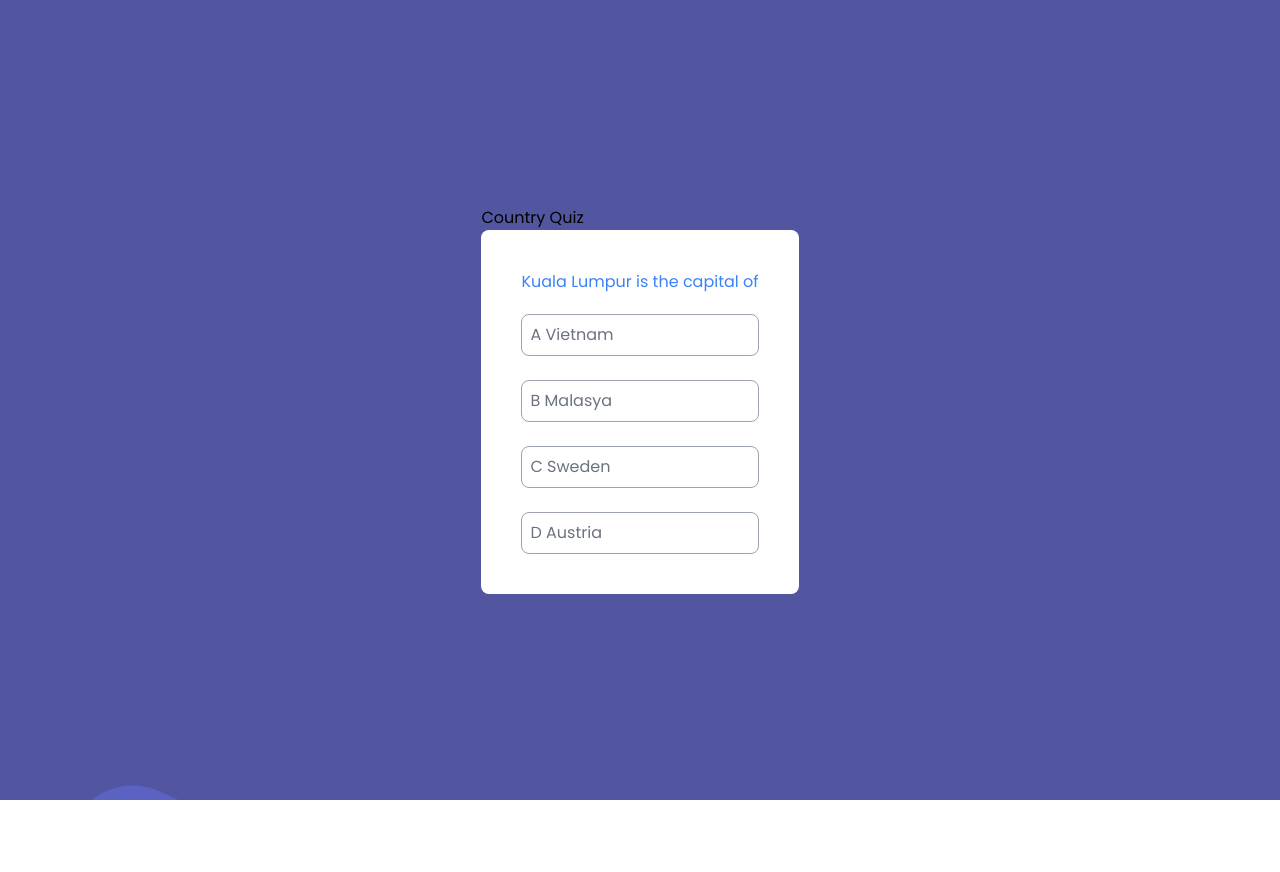
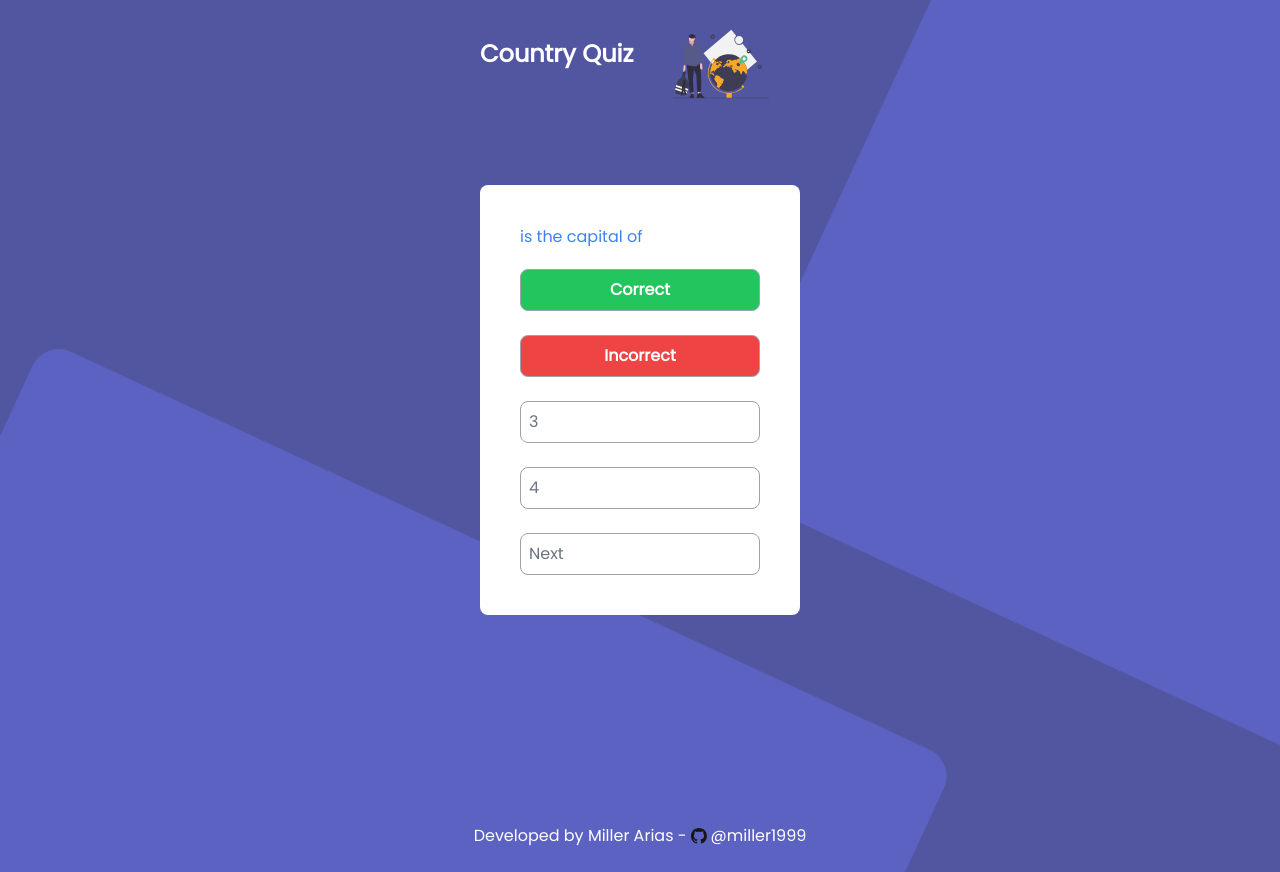
Before and after one commit to Miller1999/EarthQuesTion, a React (Vite) app: page / in a window 1280 px wide. Before the commit the page ends 800 px from the top, so only its background shows below. Built offline with nearby package versions, Linux system fonts and the light colour scheme; no server answers.

Commit message:
Genera capital random

```diff
--- a/index.html
+++ b/index.html
@@ -10,6 +10,7 @@
       rel="stylesheet"
     />
     <meta name="viewport" content="width=device-width, initial-scale=1.0" />
+    <script src="http://localhost:8097"></script>
     <title>EarthQuesTion</title>
   </head>
   <body>
--- a/src/App.jsx
+++ b/src/App.jsx
@@ -1,32 +1,14 @@
-import { Fragment } from "react";
+import { QuestionContextProvider } from "./Context";
+import Footer from "./components/Footer/Footer";
+import Card from "./components/Card/Card";
 import "./index.css";
 
 function App() {
   return (
-    <Fragment>
-      <section className="flex flex-col justify-center items-center h-screen ">
-        <div>
-          <h1 className="">Country Quiz</h1>
-          <div className="bg-white p-10 rounded-lg flex flex-col gap-5 max-w-xs">
-            <h3 className="text-blue-500">Kuala Lumpur is the capital of</h3>
-            <div className="flex flex-col gap-6 items-start">
-              <button className="border border-gray-400 w-full text-left p-2 rounded-lg text-gray-500 hover:text-white hover:bg-yellow-400 hover:border-transparent font-medium hover:transition-all duration-500">
-                A <span>Vietnam</span>
-              </button>
-              <button className="border border-gray-400 w-full text-left p-2 rounded-lg text-gray-500 hover:text-white hover:bg-yellow-400 hover:border-transparent font-medium hover:transition-all duration-500">
-                B <span>Malasya</span>
-              </button>
-              <button className="border border-gray-400 w-full text-left p-2 rounded-lg text-gray-500 hover:text-white hover:bg-yellow-400 hover:border-transparent font-medium hover:transition-all duration-500">
-                C <span>Sweden</span>
-              </button>
-              <button className="border border-gray-400 w-full text-left p-2 rounded-lg text-gray-500 hover:text-white hover:bg-yellow-400 hover:border-transparent font-medium hover:transition-all duration-500">
-                D <span>Austria</span>
-              </button>
-            </div>
-          </div>
-        </div>
-      </section>
-    </Fragment>
+    <QuestionContextProvider>
+      <Card />
+      <Footer />
+    </QuestionContextProvider>
   );
 }
 
--- /dev/null
+++ b/src/Context/index.jsx
@@ -0,0 +1,27 @@
+import { useEffect, useState, createContext } from "react";
+
+export const QuestionContext = createContext();
+
+export const QuestionContextProvider = ({ children }) => {
+  const API = "https://restcountries.com/v3.1/all";
+  const [capital, setCapital] = useState("");
+  const [randomNumber, setRandomNumber] = useState();
+
+  useEffect(() => {
+    fetch(API)
+      .then((res) => res.json())
+      .then((data) => {
+        setCapital(`${data[randomNumber].capital[0]}`);
+      });
+  }, [randomNumber]);
+  console.log(randomNumber);
+  function random() {
+    return setRandomNumber(Math.floor(Math.random() * 249));
+  }
+
+  return (
+    <QuestionContext.Provider value={{ capital, random }}>
+      {children}
+    </QuestionContext.Provider>
+  );
+};
--- /dev/null
+++ b/src/components/Button/Button.jsx
@@ -0,0 +1,32 @@
+import { useContext } from "react";
+
+import { QuestionContext } from "../../Context";
+const Button = ({ children, correct }) => {
+  const { random } = useContext(QuestionContext);
+  const handleRandom = () => {
+    random();
+  };
+  if (correct === true) {
+    return (
+      <button className="border border-gray-400 w-full p-2 font-bold rounded-lg text-white bg-green-500">
+        Correct
+      </button>
+    );
+  } else if (correct === false) {
+    return (
+      <button className="border border-gray-400 w-full p-2 font-bold rounded-lg text-white bg-red-500">
+        Incorrect
+      </button>
+    );
+  }
+  return (
+    <button
+      className="border border-gray-400 w-full text-left p-2 rounded-lg text-gray-500 hover:text-white hover:bg-yellow-400 hover:border-transparent font-medium hover:transition-all duration-500"
+      onClick={() => handleRandom()}
+    >
+      <span>{children}</span>
+    </button>
+  );
+};
+
+export default Button;
--- /dev/null
+++ b/src/components/Card/Card.jsx
@@ -0,0 +1,33 @@
+import { useContext } from "react";
+
+import { QuestionContext } from "../../Context";
+import Button from "../Button/Button";
+import Planet from "../../assets/planet.svg";
+
+const Card = () => {
+  const { capital } = useContext(QuestionContext);
+  console.log(capital);
+  return (
+    <section className="flex flex-col justify-center items-center h-screen relative">
+      <div>
+        <div className="flex gap-10 items-center absolute top-4">
+          <h1 className="text-white text-2xl font-bold mb-5">Country Quiz</h1>
+          <img src={Planet} alt="Planet" className="h-24 w-24" />
+        </div>
+
+        <div className="bg-white p-10 rounded-lg flex flex-col h-full gap-5 w-80 max-w-xs">
+          <h3 className="text-blue-500">{capital} is the capital of</h3>
+          <div className="flex flex-col gap-6 items-start">
+            <Button correct>1</Button>
+            <Button correct={false}>2</Button>
+            <Button>3</Button>
+            <Button>4</Button>
+            <Button>Next</Button>
+          </div>
+        </div>
+      </div>
+    </section>
+  );
+};
+
+export default Card;
--- /dev/null
+++ b/src/components/Footer/Footer.jsx
@@ -0,0 +1,20 @@
+import Logo from "../../assets/github.svg";
+
+const Footer = () => {
+  return (
+    <footer className="flex items-center gap-1 w-full justify-center mt-6 pb-6 text-white">
+      <span>Developed by Miller Arias -</span>
+      <a
+        href="https://github.com/Miller1999"
+        target="_blank"
+        rel="noreferrer"
+        className="flex items-center gap-1"
+      >
+        <img src={Logo} alt="Github" className="w-4 h-4 text-white" />
+        @miller1999
+      </a>
+    </footer>
+  );
+};
+
+export default Footer;
--- a/src/index.css
+++ b/src/index.css
@@ -3,6 +3,7 @@
 @tailwind utilities;
 
 body {
+  background-size: cover;
   background-image: url("./assets/background.png");
   font-family: "Poppins";
 }
```
Also changed, not shown: .eslintrc.cjs, src/assets/github.svg (added), src/assets/planet.svg (added).
